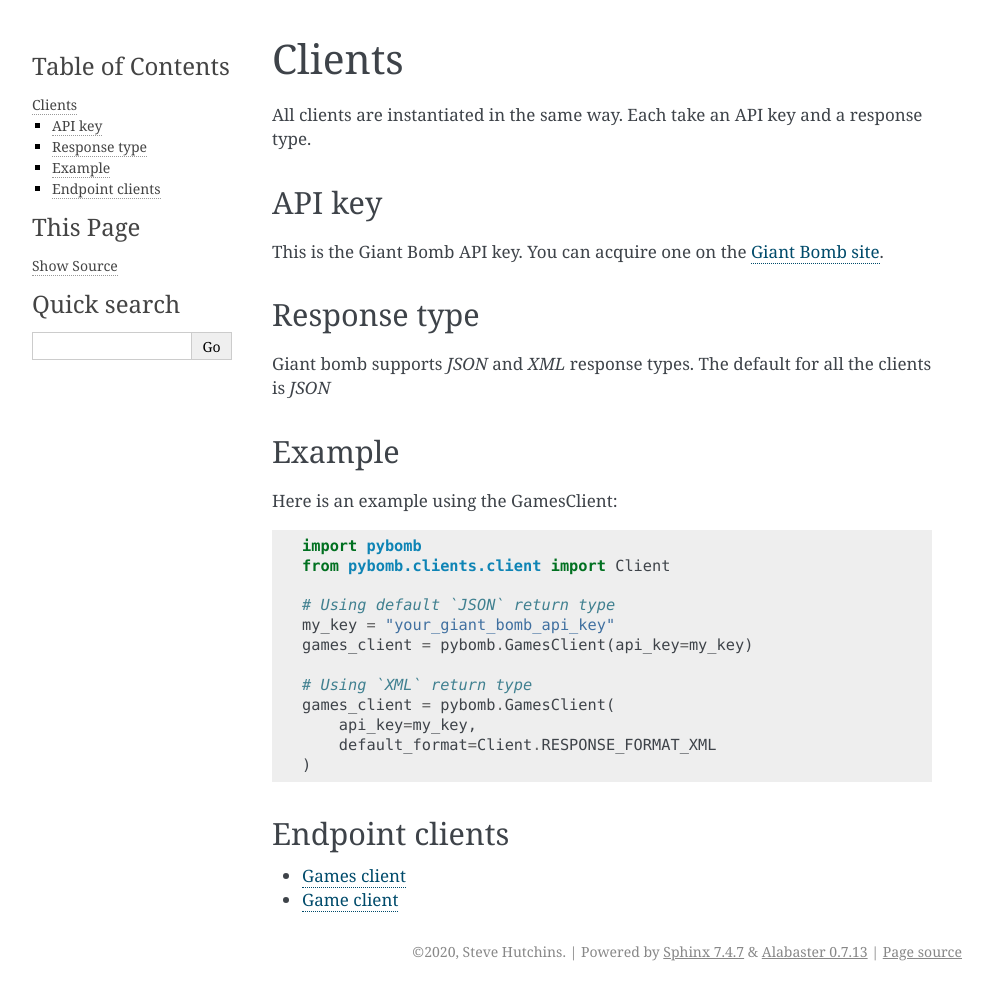
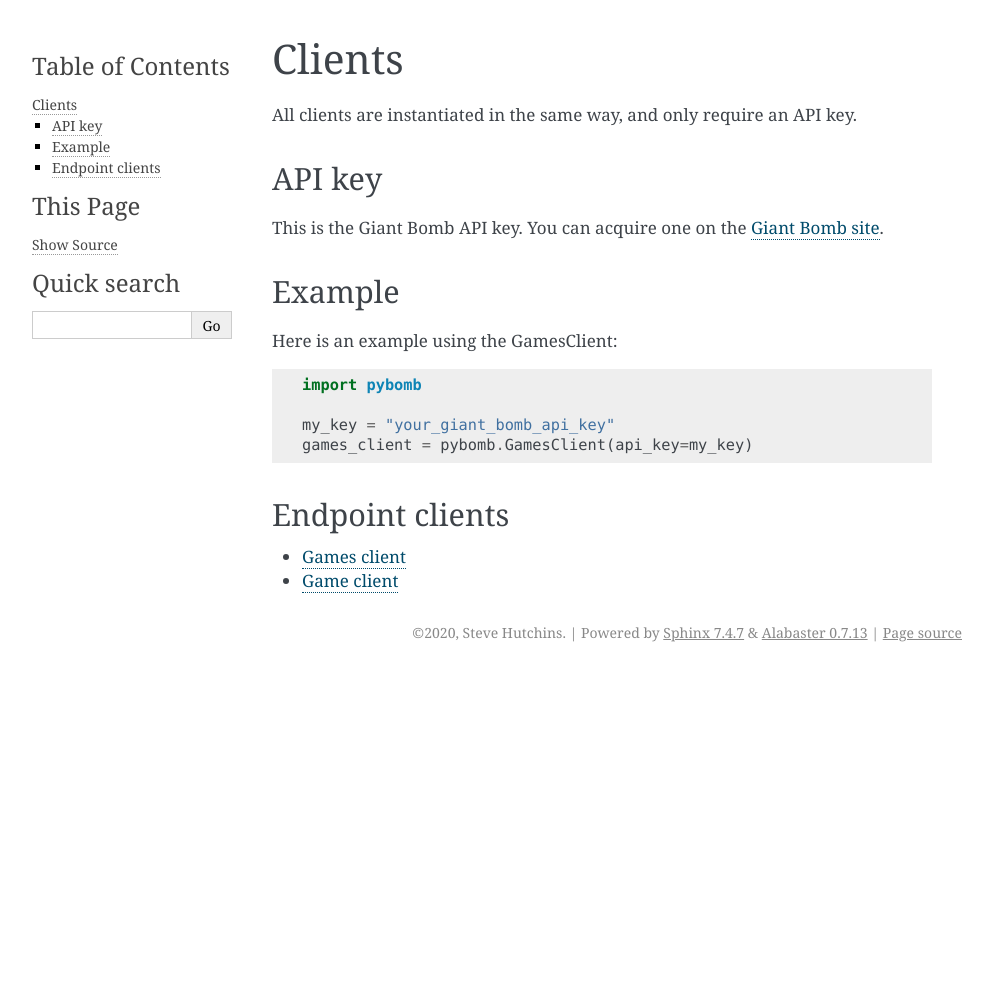
Before and after one commit to steveYeah/PyBomb, a Sphinx documentation site: the page built from docs/usage/clients.rst, in a window 1280 px wide. Shown: the whole page, without its empty margins (148-1141 px from the left). Built offline with Sphinx 7.4.7, drawn with Linux system fonts in a browser that asks for light colours; after the commit the page ends 900 px from its top, so only the background shows below that.

Commit message:
remove the option to change the response format, as the XML reponse was not working and is not really needed anyway

```diff
--- a/docs/usage/clients.rst
+++ b/docs/usage/clients.rst
@@ -1,31 +1,19 @@
 Clients
 =======
-All clients are instantiated in the same way. Each take an API key and a response type.
+All clients are instantiated in the same way, and only require an API key.
 
 API key
 -------
 This is the Giant Bomb API key. You can acquire one on the `Giant Bomb site <http://www.giantbomb.com/api/>`_.
-
-Response type
--------------
-Giant bomb supports `JSON` and `XML` response types. The default for all the clients is `JSON`
 
 Example
 -------
 Here is an example using the GamesClient::
 
     import pybomb
-    from pybomb.clients.client import Client
 
-    # Using default `JSON` return type
     my_key = "your_giant_bomb_api_key"
     games_client = pybomb.GamesClient(api_key=my_key)
-
-    # Using `XML` return type
-    games_client = pybomb.GamesClient(
-        api_key=my_key,
-        default_format=Client.RESPONSE_FORMAT_XML
-    )
 
 Endpoint clients
 ----------------
```
Also changed, not shown: docs/usage/gameclient.rst (+5 -4 lines), docs/usage/gamesclient.rst (+4 -3 lines), 3 other files.
